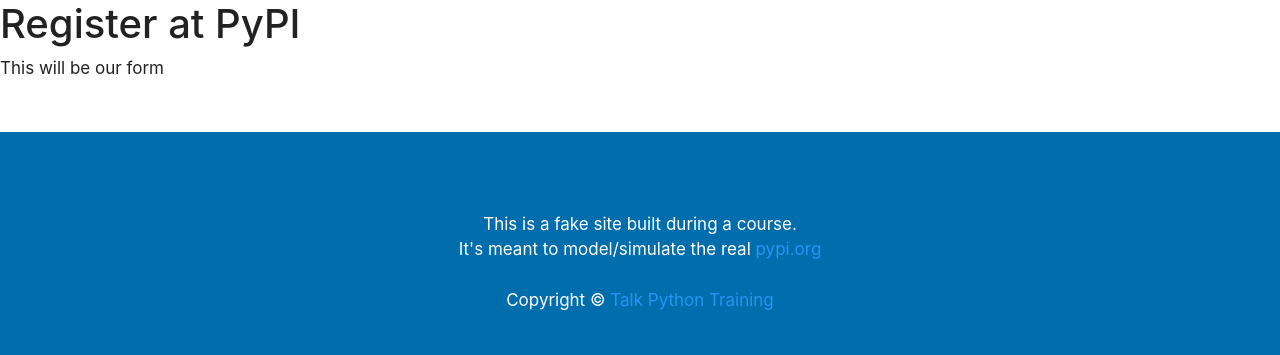
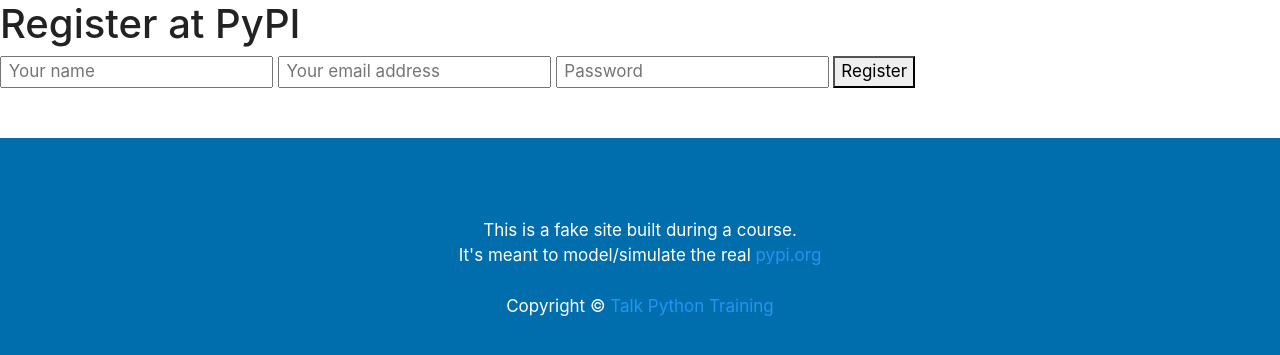
Before and after one commit to jp-sypniewski/FlaskPypiApp, a Flask app: template pypi_org/templates/account/register.html in a window 1280 px wide. Shown: the part 65-420 px from the top of the page. Run offline with Flask 2, Linux system fonts and the light colour scheme; the template is opened without the code that fills it, so the values that code supplies are empty; some libraries are stand-ins or nearby versions.

Commit message:
add tags to register.html

```diff
--- a/pypi_org/templates/account/register.html
+++ b/pypi_org/templates/account/register.html
@@ -1,10 +1,13 @@
 {% extends 'shared/_layout.html' %}
 {% block main_content %}
-    <h1>Register at PyPI</h1>
+    <form action="" method="POST">
+        <h1>Register at PyPI</h1>
 
-    <div>
-        This will be our form
-    </div>
+        <input type="text" placeholder=" Your name">
+        <input type="text" placeholder=" Your email address">
+        <input type="password" placeholder=" Password">
+        <button type="submit">Register</button>
+    </form>
 {% endblock %}
 
 {% block additional_css %}
```
